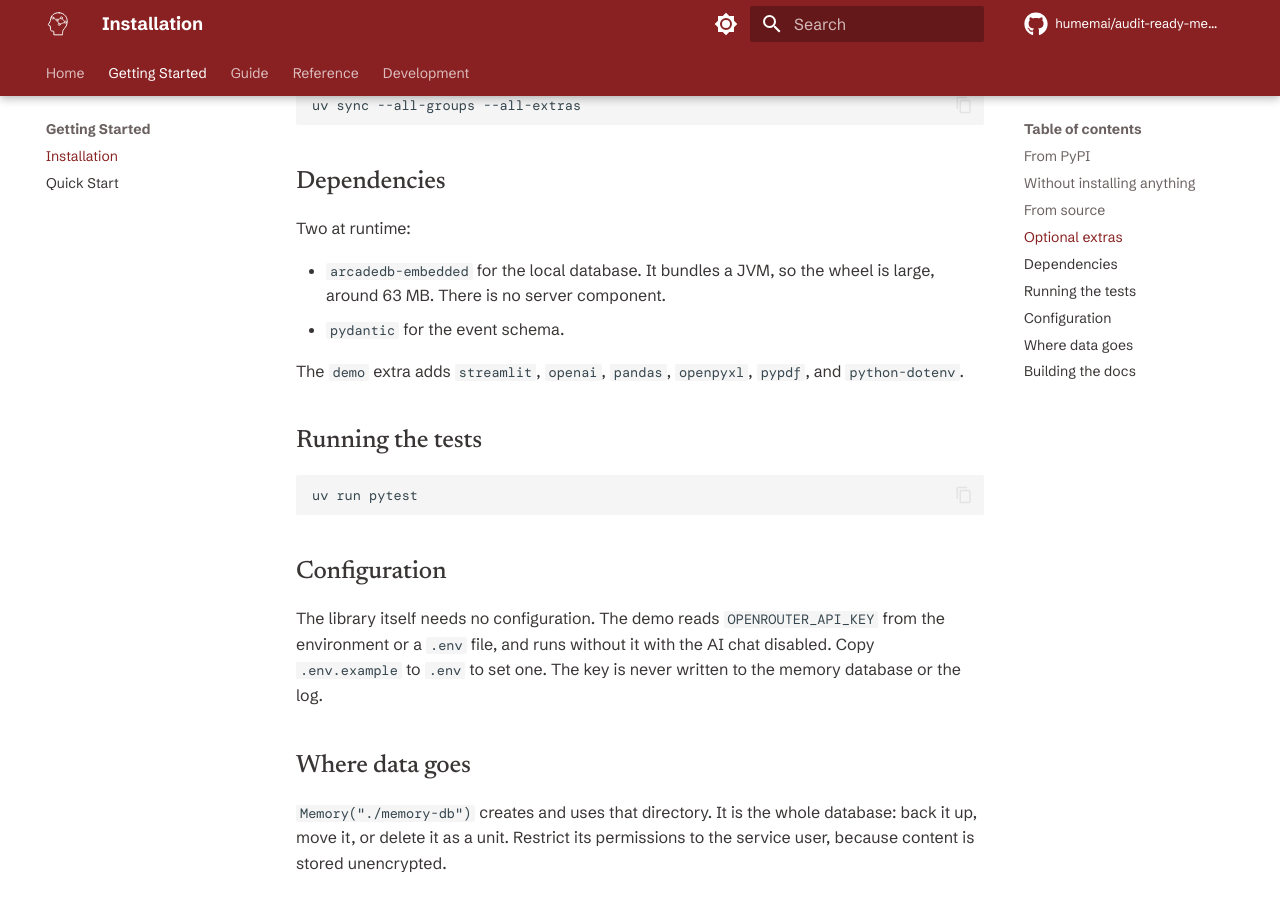
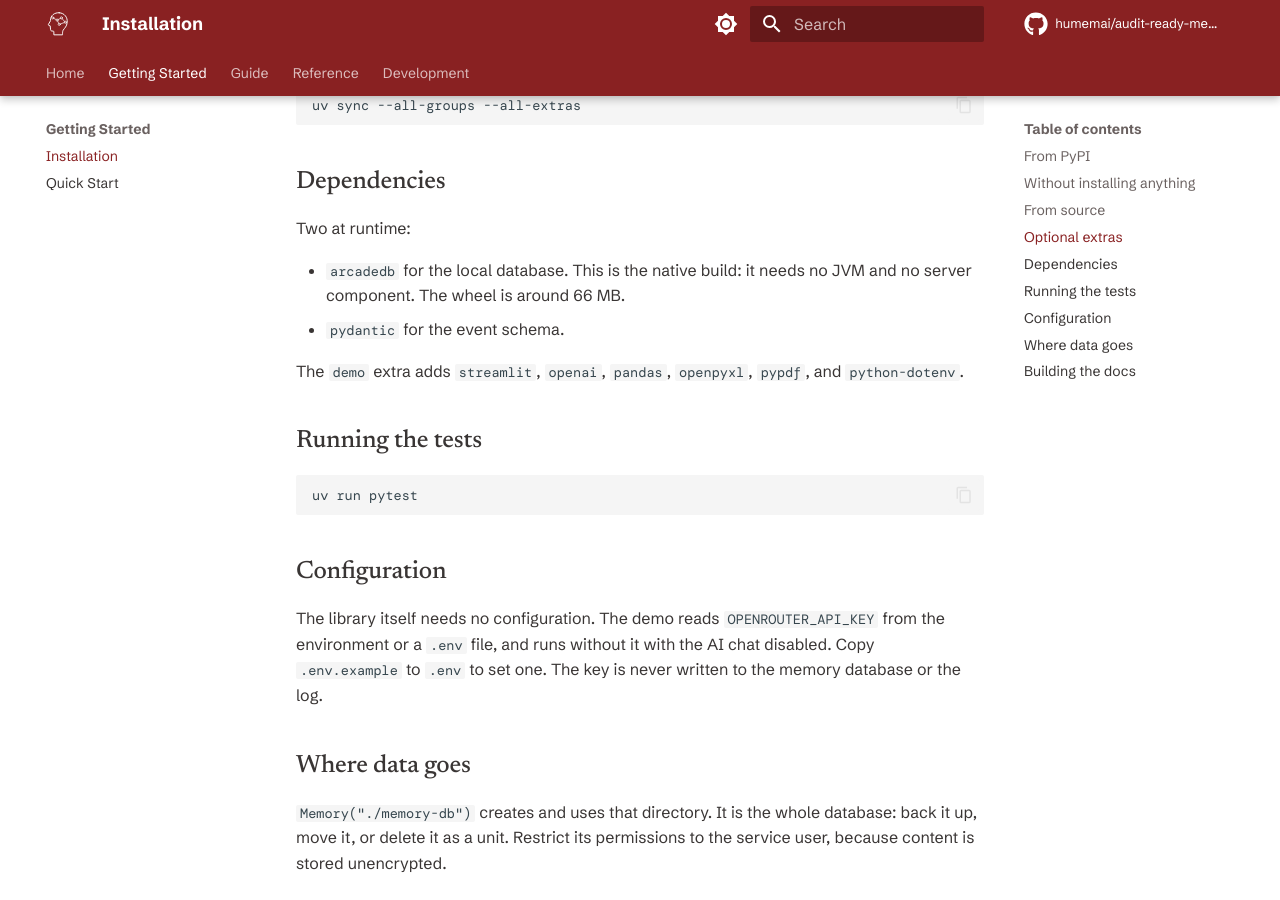
Before and after one commit to humemai/audit-ready-memory, an MkDocs documentation site: the page built from docs/getting-started/installation.md, in a window 1280 px wide and 900 px high, scrolled down 1145 px. Built offline with MkDocs 1.6.1 and Material for MkDocs 9.7.7, drawn with Linux system fonts in a browser that asks for light colours; some web fonts are replaced; comment, search, counter and statistics services are not loaded; the version menu is left out; some of the changed text lies outside the part shown.

Commit message:
Move ArcadeDB dependency from arcadedb-embedded to arcadedb (native) (#6)
* Move the ArcadeDB dependency from arcadedb-embedded to arcadedb

Since 26.11.1 the bindings ship as `arcadedb` (native build, the default,
no JVM) and `arcadedb-jvm`. `arcadedb-embedded` is now a shim that warns at
import, and `arcadedb_embedded` is deprecated.

This package uses only the small local-database surface (database_exists,
open_database, create_database, query/command with positional parameters,
transaction, count_type, close), all of which the native build implements,
so the default native build is the right choice: it starts fast, needs no
JVM, and the memory log is a short-lived, small embedded store rather than a
heavy long-running load. Behavior of Memory is unchanged.

Both new distributions require Python 3.11 or newer, so requires-python
moves from 3.10 to 3.11 and the lock drops the 3.10-only resolutions.

Co-Authored-By: Claude Sonnet 5.5 <noreply@anthropic.com>

* Add a test workflow so CI runs the test suite on push to main and on pull requests

The repo had only docs and release workflows, so no check ever ran tests/ and a
green PR said nothing about audit_ready_memory/store.py, which this branch
changes (arcadedb-embedded -> native arcadedb). The new workflow runs
`uv sync --locked` and then the suite via uv on Python 3.11 and 3.14 (the
arcadedb 26.11.1 wheels are py3-none, requires-python >=3.11), ubuntu-24.04
only since no existing workflow uses arm runners. setup-uv is pinned to a full
commit SHA (v10.3.3) with uv 0.13.7; the older workflows use the unpinned @v6
tag and are left alone here. The test runner is already in the dev dependency
group, so the lock is unchanged. No test needs network, docker or secrets (the
assistant tests use a stub LLM client; the store tests use tmp_path).
fetch-depth 0 so setuptools-scm can read tags.

Co-Authored-By: Claude Sonnet 5.5 <noreply@anthropic.com>

---------

Co-authored-by: Claude Sonnet 5.5 <noreply@anthropic.com>

```diff
--- a/docs/getting-started/installation.md
+++ b/docs/getting-started/installation.md
@@ -54,8 +54,8 @@ uv sync --all-groups --all-extras
 
 Two at runtime:
 
-- `arcadedb-embedded` for the local database. It bundles a JVM, so the wheel is large, around
-  63 MB. There is no server component.
+- `arcadedb` for the local database. This is the native build: it needs no JVM and no server
+  component. The wheel is around 66 MB.
 - `pydantic` for the event schema.
 
 The `demo` extra adds `streamlit`, `openai`, `pandas`, `openpyxl`, `pypdf`, and
--- a/pyproject.toml
+++ b/pyproject.toml
@@ -2,14 +2,14 @@
 name = "audit-ready-memory"
 description = "Audit-ready, local-first memory for AI agents"
 readme = "README.md"
-requires-python = ">=3.10"
+requires-python = ">=3.11"
 license = { file = "LICENSE" }
 authors = [
   { name = "HumemAI" },
 ]
 dynamic = ["version"]
 dependencies = [
-    "arcadedb-embedded>=26.8.1",
+    "arcadedb>=26.11.1",
     "pydantic>=2.13.4",
 ]
 
```
Also changed, not shown: other parts of docs/getting-started/installation.md (+1 -1 lines), README.md (+1 -1 lines), 3 other files.
